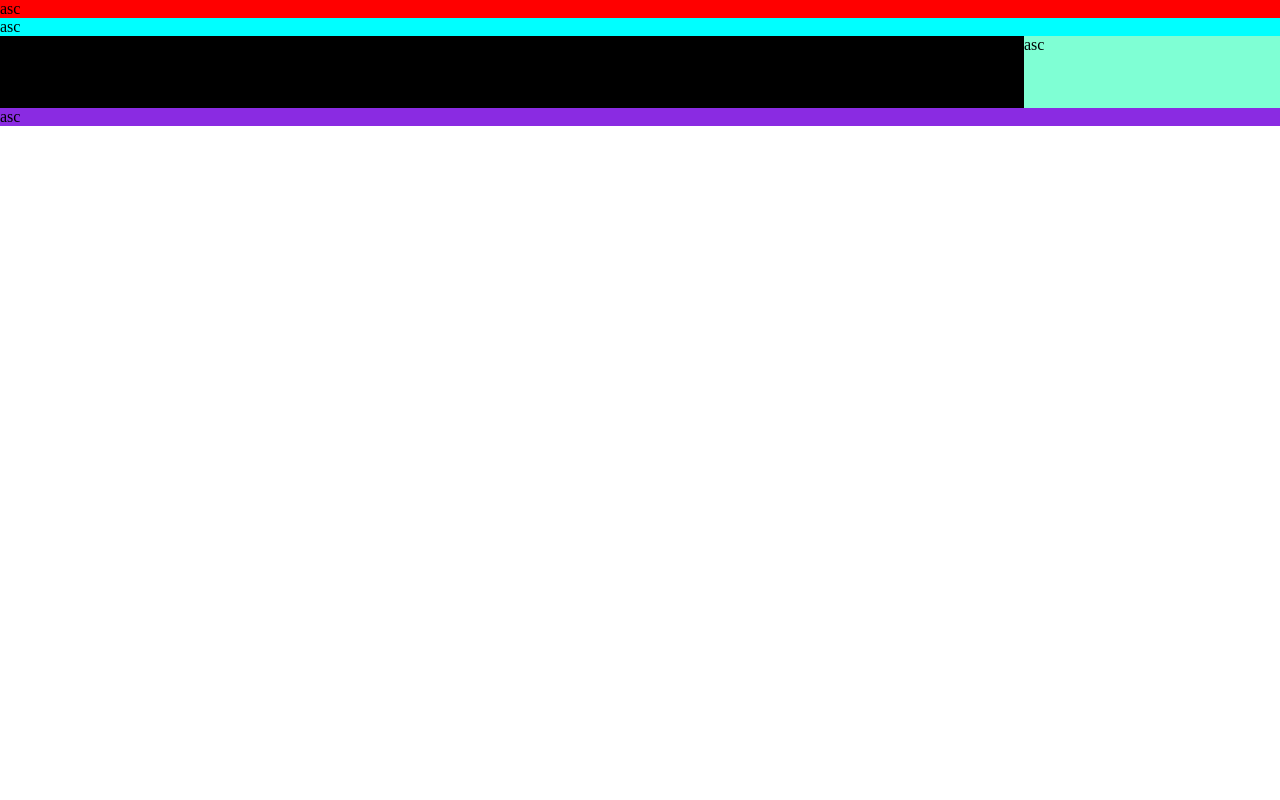
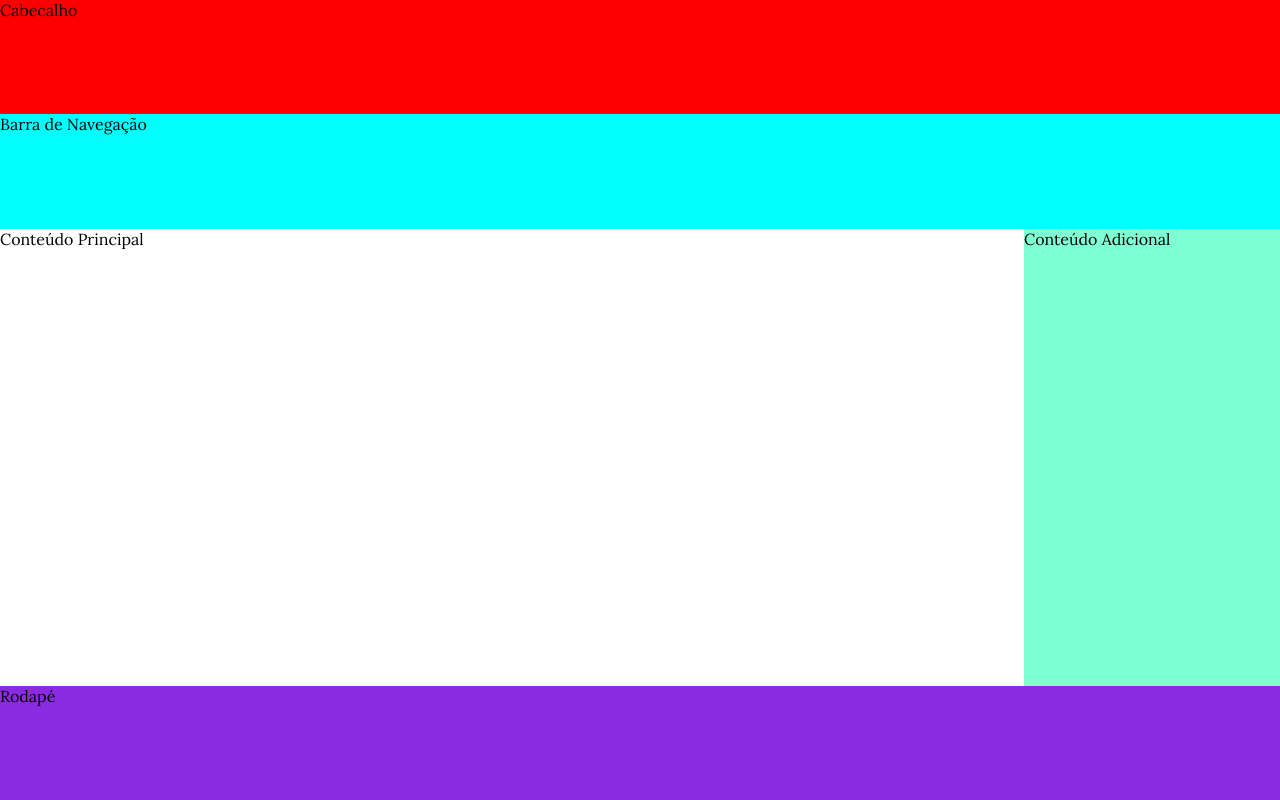
Before and after one commit to Ralfzinho/sustentabilidade-ods, a plain HTML site: page index.html in a window 1280 px wide. Drawn offline with Linux system fonts and the light colour scheme.

Commit message:
Comentando
Ajustando as Estruturas e comentando para melhor entendimento de todos

```diff
--- a/index.html
+++ b/index.html
@@ -1,31 +1,57 @@
 <!DOCTYPE html>
+<!-- Declaração do tipo de documento HTML5 -->
+
 <html lang="pt-br">
+<!-- Início do elemento HTML, definindo o idioma como português do Brasil -->
+
     <head>
+        <!-- Início da seção de cabeçalho do documento -->
         <meta charset="UTF-8">
+        <!-- Define a codificação de caracteres como UTF-8, permitindo caracteres especiais -->
+
         <meta name="viewport" content="width=device-width, initial-scale=1.0">
+        <!-- Configura a largura da página para a largura da tela do dispositivo, garantindo responsividade -->
+
         <title>Objetivo de Sustentabilidade</title>
-    <link rel="shortcut icon" type="imagex/png" href="https://cdn.midjourney.com/c3ddc3e5-05c1-4afb-882b-831632607d57/0_2.png">
+        <!-- Define o título da página que aparece na aba do navegador -->
+
+        <link rel="shortcut icon" type="image/png" href="https://cdn.midjourney.com/c3ddc3e5-05c1-4afb-882b-831632607d57/0_2.png">
+        <!-- Link para o ícone da aba do navegador (favicon) -->
+
         <link rel="stylesheet" href="./style/style.css">
+        <!-- Link para o arquivo CSS externo, que contém os estilos da página -->
     </head>
+
     <body>
+        <!-- Início da seção do corpo do documento -->
         <div class="container">
-        <div class="Cabecalho">
-            <header><p>asc</p></header>
-        </div>
-        <div class="barra_navegacao">
-            <nav><p>asc</p></nav>
-        </div>
-        <div class="contetudo_principal">
-            <p>asc</p>
-        </div>
-        <div class="conteudo_dicional">
-            <p>asc</p>
-        </div>
-        <div class="rodape">
-            <footer>
-                <p>asc</p>
+            <!-- Div que serve como contêiner para os elementos da página -->
+
+            <header class="Cabecalho">
+                <!-- Cabeçalho da página, usado para o título ou informações de introdução -->
+                <p>Cabecalho</p>
+            </header>
+
+            <nav class="barra_navegacao">
+                <!-- Seção de navegação que contém links ou menus para outras partes do site -->
+                <p>Barra de Navegação</p>
+            </nav>
+
+            <main class="contetudo_principal">
+                <!-- Seção principal do conteúdo, onde a maior parte da informação é exibida -->
+                <p>Conteúdo Principal</p>
+            </main>
+
+            <aside class="conteudo_dicional">
+                <!-- Seção lateral que pode conter informações adicionais ou links -->
+                <p>Conteúdo Adicional</p>
+            </aside>
+
+            <footer class="rodape">
+                <!-- Rodapé da página, normalmente usado para informações de copyright ou links adicionais -->
+                <p>Rodapé</p>
             </footer>
         </div>
-    </div>
+        <!-- Fim do contêiner -->
     </body>
 </html>
--- a/style/style.css
+++ b/style/style.css
@@ -1,46 +1,87 @@
-.container {  display: grid;
-    grid-template-columns: 1fr 1fr 1fr 1fr 1fr;
-    grid-template-rows: 1fr 1fr 1fr 1fr 1fr 1fr 1fr;
-    gap: 0px 0px;
-    grid-auto-flow: row;
+
+/* Importação da fonte Roboto para usar em titulos de artigos ou textos chamativos */
+@import url('https://fonts.googleapis.com/css2?family=Roboto:ital,wght@0,100;0,300;0,400;0,500;0,700;0,900;1,100;1,300;1,400;1,500;1,700;1,900&display=swap');
+
+/*Importação da fonte Lora para usar em textos de artigos ou subtitulos*/
+@import url('https://fonts.googleapis.com/css2?family=Lora:ital,wght@0,400..700;1,400..700&family=Roboto:ital,wght@0,100;0,300;0,400;0,500;0,700;0,900;1,100;1,300;1,400;1,500;1,700;1,900&display=swap');
+
+:root {
+    --cor-primaria: ;
+    --cor-secundaria: ;
+    --cor-terciaria: ;
+    --cor-hover: ;
+    --fonte-primaria:'Roboto', sans-serif;
+    --fonte-secundaria:'Lora', sans-serif;
+
+}
+
+
+
+* {
+    margin: 0; /* Remove a margem padrão de todos os elementos */
+    padding: 0; /* Remove o padding padrão de todos os elementos */
+    box-sizing: border-box; /* Inclui padding e bordas no cálculo da largura e altura dos elementos */
+}
+
+body {
+    height: 100vh; /* Faz com que o body ocupe toda a altura da tela */
+    font-family: var(--fonte-secundaria); /*Faz que todo o texto fique com a fonte secundaria*/
+
+}
+
+.container {
+    display: grid; /* Define o contêiner como um grid */
+    height: 100%; /* Faz com que o grid ocupe toda a altura do contêiner pai */
+    grid-template-columns: repeat(5, 1fr); /* Cria 5 colunas iguais (1 fração cada) */
+    grid-template-rows: repeat(7, 1fr); /* Cria 7 linhas iguais (1 fração cada) */
+    gap: 0; /* Define o espaçamento entre os itens do grid como 0 */
     grid-template-areas:
-      "Cabecalho Cabecalho Cabecalho Cabecalho Cabecalho"
-      "barra_navegacao barra_navegacao barra_navegacao barra_navegacao barra_navegacao"
+      "Cabecalho Cabecalho Cabecalho Cabecalho Cabecalho" /* Área do cabeçalho ocupa todas as colunas */
+      "barra_navegacao barra_navegacao barra_navegacao barra_navegacao barra_navegacao" /* Área da barra de navegação ocupa todas as colunas */
+      "contetudo_principal contetudo_principal contetudo_principal contetudo_principal conteudo_dicional" /* Área do conteúdo principal e adicional */
       "contetudo_principal contetudo_principal contetudo_principal contetudo_principal conteudo_dicional"
       "contetudo_principal contetudo_principal contetudo_principal contetudo_principal conteudo_dicional"
       "contetudo_principal contetudo_principal contetudo_principal contetudo_principal conteudo_dicional"
-      "contetudo_principal contetudo_principal contetudo_principal contetudo_principal conteudo_dicional"
-      "rodape rodape rodape rodape rodape";
+      "rodape rodape rodape rodape rodape"; /* Área do rodapé ocupa todas as colunas */
 }
 
-*{
-    margin: 0;
-    padding: 0;
-}
-.Cabecalho { grid-area: Cabecalho; }
-
-.barra_navegacao { grid-area: barra_navegacao; }
-
-.contetudo_principal { grid-area: contetudo_principal; }
-
-.conteudo_dicional { grid-area: conteudo_dicional; }
-
-.rodape { grid-area: rodape; }
-
-.Cabecalho{
-    background-color: red;
-}
-.barra_navegacao{
-    background-color: aqua;
+.Cabecalho {
+    grid-area: Cabecalho; /* Define a área do grid para o cabeçalho */
 }
 
-.contetudo_principal{
-    background-color: black;
-}
-.conteudo_dicional{
-    background-color: aquamarine;
+.barra_navegacao {
+    grid-area: barra_navegacao; /* Define a área do grid para a barra de navegação */
 }
 
-.rodape{
-    background-color: blueviolet;
+.contetudo_principal {
+    grid-area: contetudo_principal; /* Define a área do grid para o conteúdo principal */
 }
+
+.conteudo_dicional {
+    grid-area: conteudo_dicional; /* Define a área do grid para o conteúdo adicional */
+}
+
+.rodape {
+    grid-area: rodape; /* Define a área do grid para o rodapé */
+}
+
+.Cabecalho {
+    background-color: red; /* Define a cor de fundo do cabeçalho como vermelho */
+}
+
+.barra_navegacao {
+    background-color: aqua; /* Define a cor de fundo da barra de navegação como aqua */
+}
+
+.contetudo_principal {
+    background-color: rgb(255, 255, 255); /* Define a cor de fundo do conteúdo principal como branco */
+    max-width: 100%; /* Garante que o conteúdo principal não exceda a largura do contêiner */
+}
+
+.conteudo_dicional {
+    background-color: aquamarine; /* Define a cor de fundo do conteúdo adicional como aquamarine */
+}
+
+.rodape {
+    background-color: blueviolet; /* Define a cor de fundo do rodapé como blueviolet */
+}
```
Lines whose indentation alone changed are shown as unchanged.
